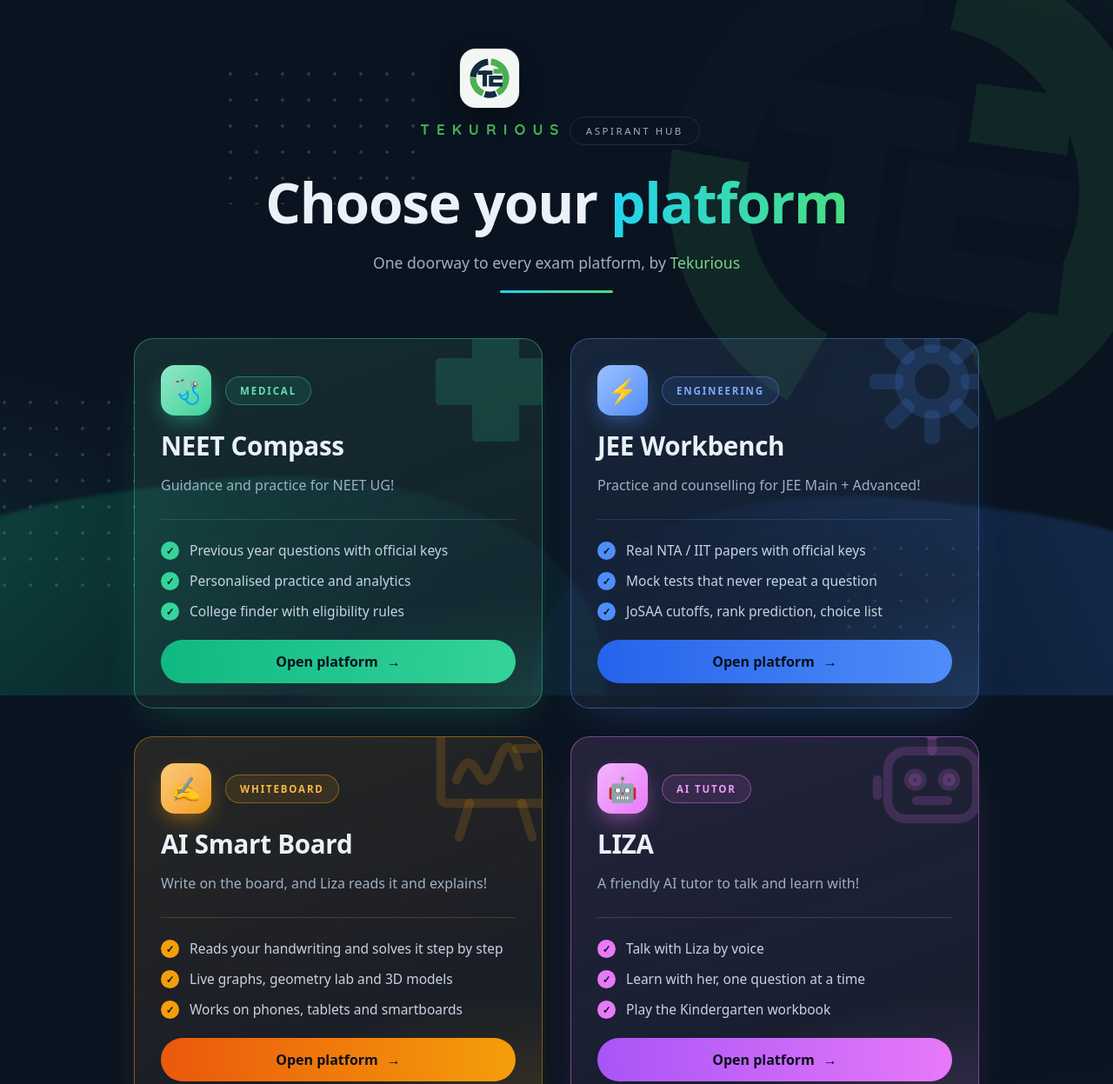
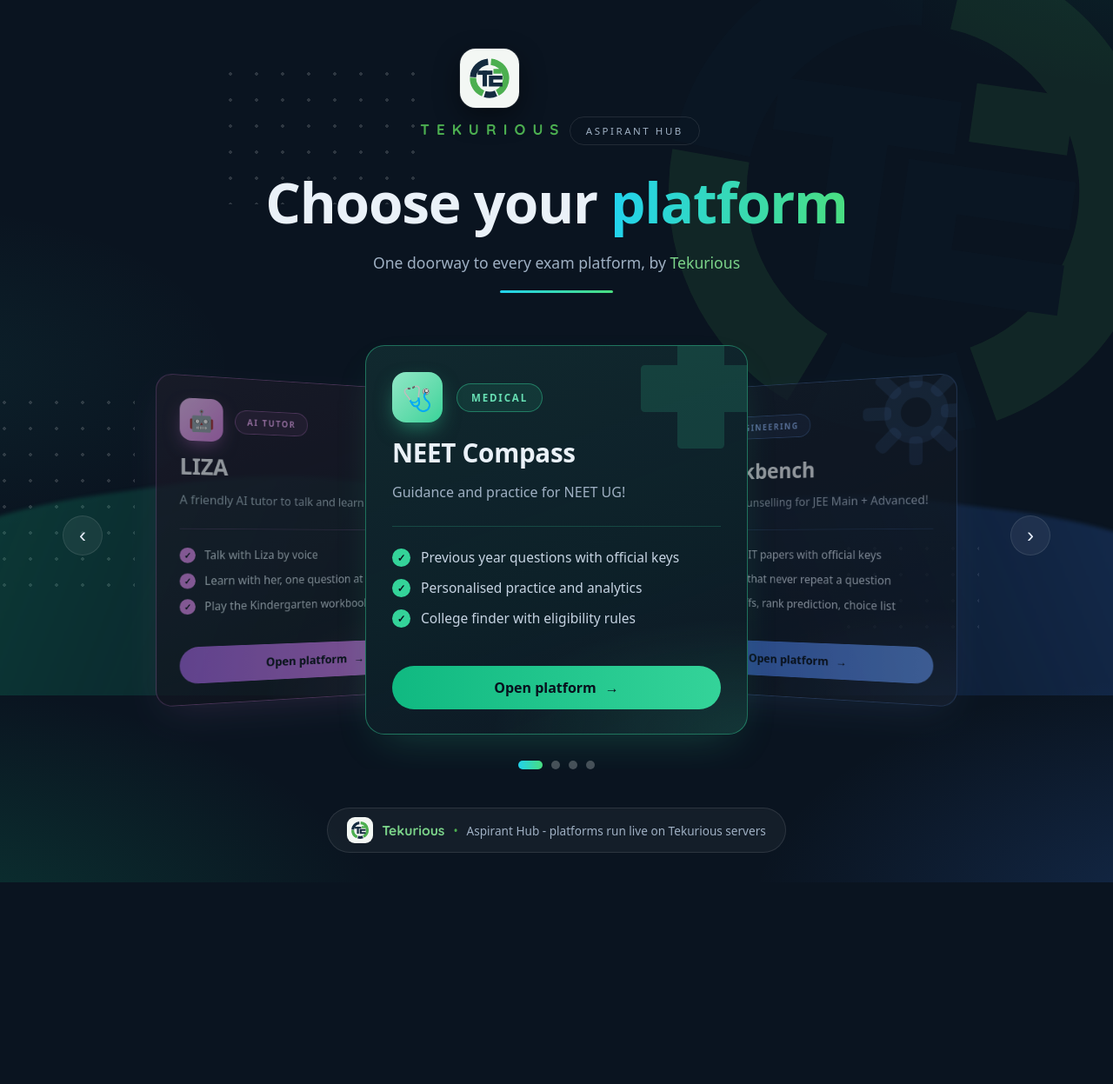
Before and after one commit to Dhruvd910/portal, a plain HTML site: page index.html in a window 1280 px wide. Shown: the top 1247 px of the page at 87% size. After the commit the page ends 1015 px from the top, so only its background shows below. Drawn offline with Linux system fonts and the light colour scheme.

Commit message:
Add LIZA card; platforms as a circular carousel; always load the latest card list

```diff
--- a/index.html
+++ b/index.html
@@ -129,17 +129,42 @@
   }
 
   /* ---------- cards ---------- */
+  /* circular carousel: the cards sit on a turning ring; the front one is full size, its neighbours
+     turn away on either side, the rest wait behind. It loops forever (arrows, dots, swipe, keys, or tap a side card). */
+  .carousel { flex: 1; position: relative; width: 100%; max-width: 1180px; margin: 36px auto; padding: 0 16px; overflow: hidden; }
   .grid {
-    flex: 1;
-    display: grid;
-    grid-template-columns: repeat(auto-fit, minmax(320px, 1fr));
-    gap: 32px;
-    max-width: 1020px;  /* two cards per row, so four cards make a 2 x 2 grid */
-    width: 100%;
-    margin: 44px auto;
-    padding: 0 24px 20px;
-    align-items: stretch;
+    display: grid;  /* every card in the same cell, so the stage is as tall as the tallest card */
+    place-items: center;
+    perspective: 1400px;
+    padding: 16px 0 30px;
   }
+  .grid a.card {
+    grid-area: 1 / 1;
+    width: min(440px, 84vw);
+    align-self: stretch;
+    background-color: #0d1824;  /* solid under the glass, so cards behind don't show through */
+    transition: transform .6s cubic-bezier(.2, .8, .2, 1), opacity .6s ease, filter .6s ease, border-color .18s ease, box-shadow .18s ease;
+  }
+  .grid a.card:not(.front) { cursor: pointer; filter: saturate(.75) brightness(.8); }  .navbtn {
+    position: absolute; top: calc(50% - 40px); z-index: 50;
+    width: 46px; height: 46px; border-radius: 50%;
+    display: grid; place-items: center;
+    border: 1px solid var(--border); background: rgba(255, 255, 255, .06); color: #e8eefc;
+    font-size: 1.5rem; line-height: 1; cursor: pointer;
+    transition: background .18s ease, opacity .18s ease;
+  }
+  .navbtn:hover:not(:disabled) { background: rgba(255, 255, 255, .14); }
+  .navbtn:disabled { opacity: .25; cursor: default; }
+  .navbtn.prev { left: 22px; } .navbtn.next { right: 22px; }
+  .pager { display: flex; justify-content: center; gap: 10px; }
+  .pager button {
+    width: 10px; height: 10px; padding: 0; border: 0; border-radius: 999px; cursor: pointer;
+    background: rgba(255, 255, 255, .25); transition: width .2s ease, background .2s ease;
+  }
+  .pager button[aria-current="true"] { width: 28px; background: linear-gradient(90deg, #22d3ee, #4ade80); }
+  :focus-visible { outline: 2px solid #22d3ee; outline-offset: 3px; }
+  @media (max-width: 760px) { .navbtn { display: none; } }  /* swipe on phones */
+  @media (prefers-reduced-motion: reduce) { .grid a.card { transition: none; } }
   a.card {
     text-decoration: none;
     color: inherit;
@@ -298,7 +323,12 @@
   <div class="rule"></div>
 </header>
 
-<main class="grid" id="grid"></main>
+<main class="carousel" aria-roledescription="carousel" aria-label="Platforms">
+  <button class="navbtn prev" id="prev" type="button" aria-label="Previous platforms">‹</button>
+  <div class="grid" id="grid"></div>
+  <button class="navbtn next" id="next" type="button" aria-label="Next platforms">›</button>
+  <div class="pager" id="pager"></div>
+</main>
 
 <footer>
   <span class="footerpill">
@@ -324,7 +354,55 @@
       '<circle cx="50" cy="12" r="4" fill="currentColor"/><circle cx="37" cy="50" r="5" fill="currentColor"/><circle cx="63" cy="50" r="5" fill="currentColor"/></svg>'
   };
 
-  fetch("platforms.json", { cache: "no-cache" })  // always check for a newer card list (GitHub Pages lets browsers cache 10 min)
+  // Circular carousel: each card's place on the ring is its distance d from the front card, wrapped so the
+  // ring has no ends (with 4 cards: d = -2, -1, 0, 1). Turning the ring just changes which card is in front.
+  function carousel(grid) {
+    const cards = [...grid.children], n = cards.length, pager = document.getElementById("pager");
+    let front = 0;
+    function place() {
+      const narrow = innerWidth < 760;
+      cards.forEach((c, i) => {
+        const d = ((i - front + n + Math.floor(n / 2)) % n) - Math.floor(n / 2), a = Math.abs(d);
+        const x = d * (narrow ? 78 : 70), behind = a >= 2;
+        c.style.transform = `translateX(${behind ? 0 : x}%) translateZ(${-a * 160}px) rotateY(${-d * (narrow ? 0 : 28)}deg) scale(${behind ? .6 : 1 - a * .1})`;
+        c.style.opacity = behind ? 0 : a ? .75 : 1;
+        c.style.zIndex = 10 - a;
+        c.style.pointerEvents = behind ? "none" : "";
+        c.classList.toggle("front", d === 0);
+        c.tabIndex = d === 0 ? 0 : -1;
+        c.setAttribute("aria-hidden", d !== 0);
+      });
+      [...pager.children].forEach((b, i) => b.setAttribute("aria-current", i === front));
+    }
+    const turn = (k) => { front = (front + k + n) % n; place(); };
+    pager.innerHTML = "";
+    cards.forEach((c, i) => {
+      const b = document.createElement("button");
+      b.type = "button"; b.setAttribute("aria-label", "Show " + c.querySelector("h2").textContent);
+      b.onclick = () => { front = i; place(); };
+      pager.appendChild(b);
+      // A side card turns the ring to itself instead of opening; only the front card opens its platform.
+      c.addEventListener("click", (e) => { if (i !== front) { e.preventDefault(); front = i; place(); } });
+    });
+    document.getElementById("prev").onclick = () => turn(-1);
+    document.getElementById("next").onclick = () => turn(1);
+    grid.parentElement.addEventListener("keydown", (e) => {
+      if (e.key === "ArrowLeft") turn(-1); else if (e.key === "ArrowRight") turn(1); else return;
+      e.preventDefault(); cards[front].focus({ preventScroll: true });
+    });
+    let x0 = null, swiped = false;  // swipe: a sideways drag of 40px or more turns the ring
+    grid.addEventListener("pointerdown", (e) => { x0 = e.clientX; swiped = false; });
+    grid.addEventListener("pointerup", (e) => {
+      if (x0 !== null && Math.abs(e.clientX - x0) > 40) { swiped = true; turn(e.clientX < x0 ? 1 : -1); }
+      x0 = null;
+    });
+    grid.addEventListener("click", (e) => { if (swiped) { e.preventDefault(); swiped = false; } }, true);
+    addEventListener("resize", place);
+    pager.hidden = n < 2;
+    place();
+  }
+
+  fetch("platforms.json",{ cache: "no-cache" })  // always check for a newer card list (GitHub Pages lets browsers cache 10 min)
     .then(r => r.json())
     .then(cfg => {
       document.getElementById("footer").textContent = cfg.site.footer;
@@ -352,6 +430,7 @@
           <span class="btn">Open platform <span class="arrow">→</span></span>`;
         grid.appendChild(a);
       }
+      carousel(grid);
     })
     .catch(() => {
       document.getElementById("grid").innerHTML =
```
